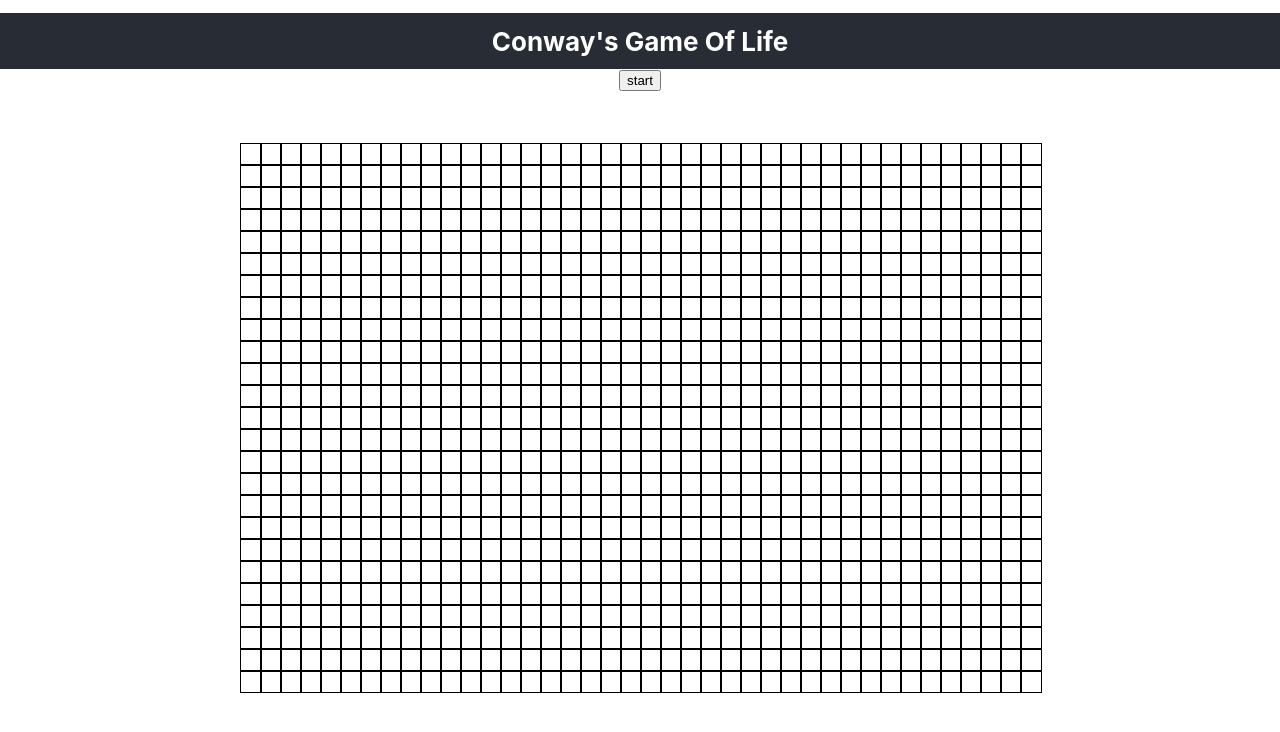
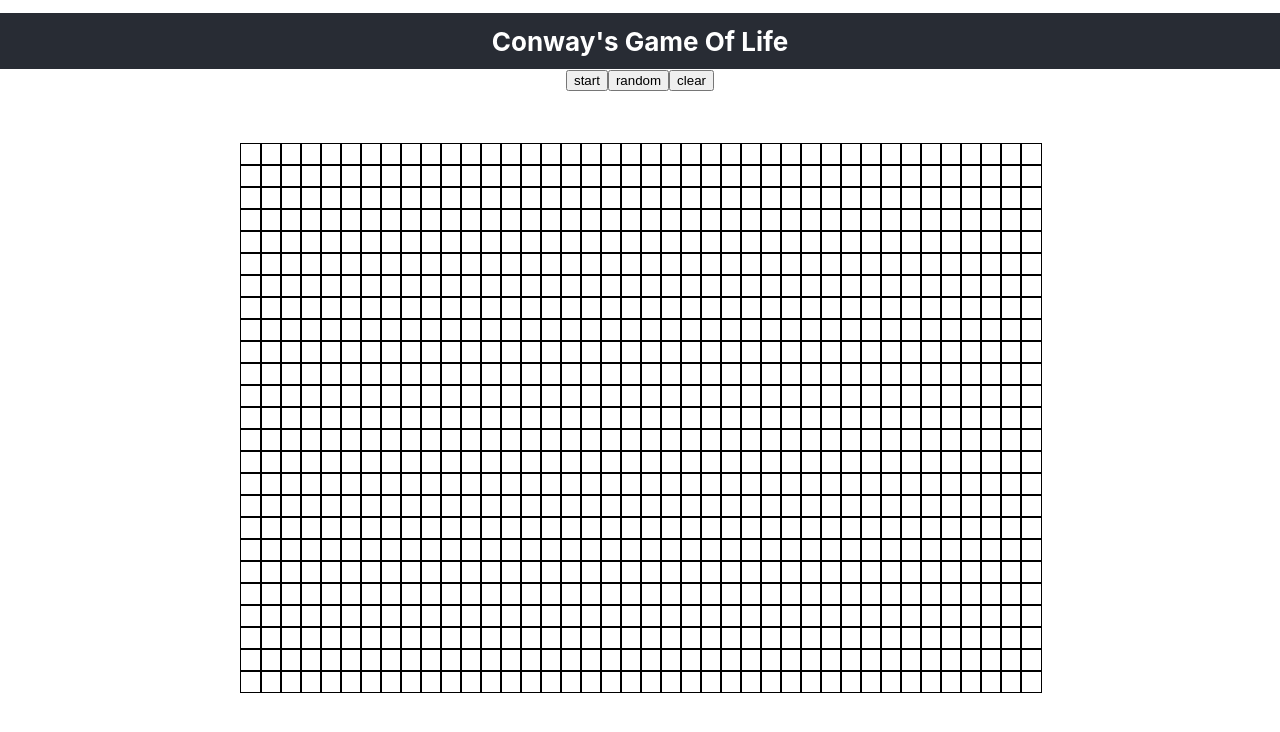
Before and after one commit to Mavetane/Conway-s-Game-of-Life, a React (Create React App) app in the folder code-base/: page / in a window 1280 px wide. Shown: the top 732 px of the page. Built offline with nearby package versions, Linux system fonts and the light colour scheme.

Commit message:
refactoring grid

```diff
--- /dev/null
+++ b/code-base/src/components/game_functions/grid.js
@@ -0,0 +1,46 @@
+import React from 'react';
+import produce from 'immer';
+
+const operations = [
+    [-1, -1],
+    [-1, 0],
+    [-1, 1],
+    [0, -1],
+    [0, 1],
+    [1, -1],
+    [1, 1],
+    [1, 0],
+]
+
+export const gridFunctions = () => {
+    const generateEmptyGrid = (numberOfRows, numberOfColumns) => {
+
+        const rows = []
+        for (let i = 0; i < numberOfRows; i++) {
+            rows.push(Array.from(Array(numberOfColumns), () => 0))
+        }
+        return rows
+    }
+    const copmuteGameRules = (currentGrid, numberOfRows, numberOfColumns,gridCopy) => {
+        for (let i = 0; i < numberOfRows; i++) {
+            for (let k = 0; k < numberOfColumns; k++) {
+                let neighbors = 0;
+                operations.forEach(([x, y]) => {
+                    const newI = i + x;
+                    const newK = k + y
+                    if (newI >= 0 && newI < numberOfRows && newK >= 0 && newK < numberOfColumns) {
+                        neighbors += currentGrid[newI][newK]
+                    }
+                })
+                if (neighbors < 2 || neighbors > 3) {
+                    gridCopy[i][k] = 0
+                } else if (currentGrid[i][k] === 0 && neighbors === 3) {
+                    gridCopy[i][k] = 1
+                }
+
+            }
+        }
+    }
+
+    return { generateEmptyGrid, copmuteGameRules}
+}
--- a/code-base/src/components/grid/Grid.jsx
+++ b/code-base/src/components/grid/Grid.jsx
@@ -1,26 +1,21 @@
 import React, { useCallback, useRef, useState } from 'react';
 import produce from 'immer';
+import { gridFunctions } from '../game_functions/grid'
 const numberOfRows = 25;
 const numberOfColumns = 40;
-const operations = [
-    [-1, -1],
-    [-1, 0],
-    [-1, 1],
-    [0, -1],
-    [0, 1],
-    [1, -1],
-    [1, 1],
-    [1, 0],
-]
+
 function Grid() {
+    const { generateEmptyGrid, copmuteGameRules } = gridFunctions();
     const [grid, setGrid] = useState(() => {
+        return generateEmptyGrid(numberOfRows, numberOfColumns)
+    })
+    const generateRandomCells = () => {
         const rows = []
         for (let i = 0; i < numberOfRows; i++) {
-            rows.push(Array.from(Array(numberOfColumns), () => 0))
+            rows.push(Array.from(Array(numberOfColumns), () => (Math.random() > 0.8 ? 1 : 0)))
         }
-        return rows
-    })
-
+        setGrid(rows)
+    }
 
     const displayGrid = () => grid.map((rows, rowIndex) => rows.map((column, columnIndex) => <div
         key={`${rowIndex}-${columnIndex}`}
@@ -44,27 +39,10 @@ function Grid() {
         }
         setGrid(currentGrid => {
             return produce(currentGrid, gridCopy => {
-                for (let i = 0; i < numberOfRows; i++) {
-                    for (let k = 0; k < numberOfColumns; k++) {
-                        let neighbors = 0;
-                        operations.forEach(([x, y]) => {
-                            const newI = i + x;
-                            const newK = k + y
-                            if (newI >= 0 && newI < numberOfRows && newK >= 0 && newK < numberOfColumns) {
-                                neighbors += currentGrid[newI][newK]
-                            }
-                        })
-                        if (neighbors < 2 || neighbors > 3) {
-                            gridCopy[i][k] = 0
-                        } else if (currentGrid[i][k] === 0 && neighbors === 3) {
-                            gridCopy[i][k] = 1
-                        }
-
-                    }
-                }
+                copmuteGameRules(currentGrid, numberOfRows, numberOfColumns, gridCopy)
             })
         })
-        setTimeout(runSimulation, 800)
+        setTimeout(runSimulation, 500)
     }, [])
     return (
         <>
@@ -78,6 +56,16 @@ function Grid() {
                 }}
             >
                 {running ? 'stop' : 'start'}
+            </button>
+            <button onClick={() => {
+                generateRandomCells()
+            }}>
+                random
+            </button>
+            <button onClick={() => {
+                setGrid(generateEmptyGrid(numberOfRows, numberOfColumns))
+            }}>
+                clear
             </button>
             <div
                 style={{
```
